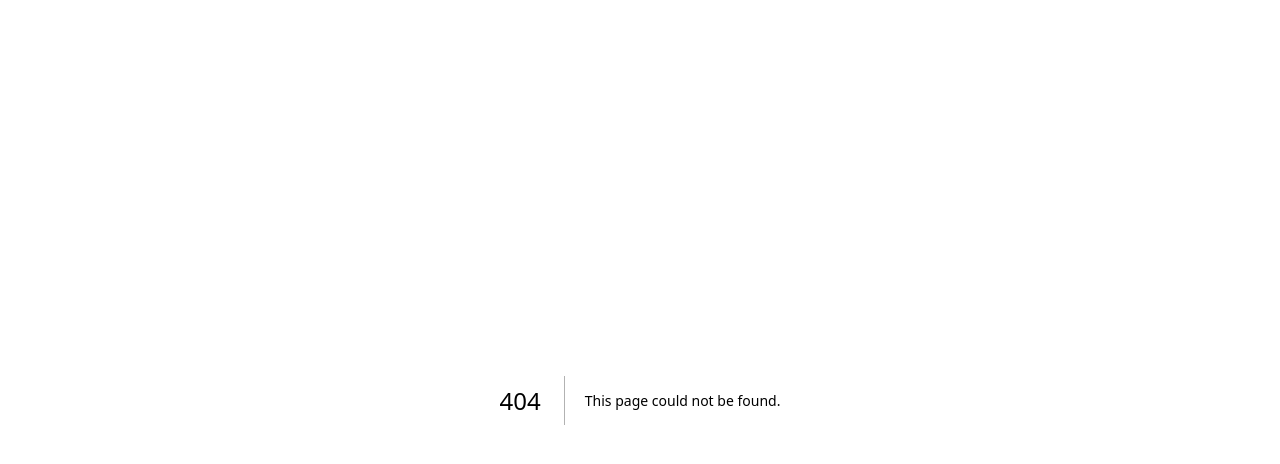
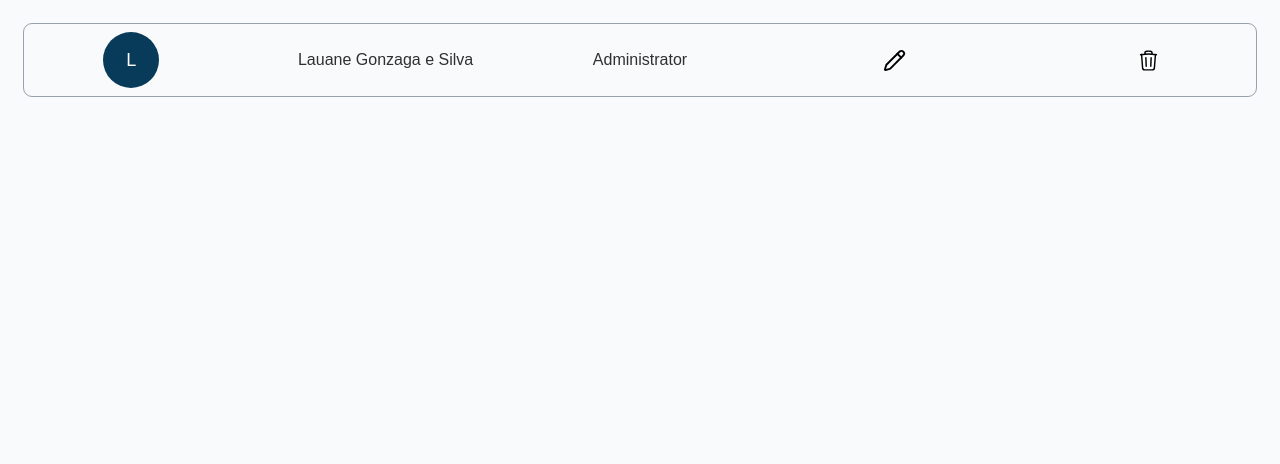
Before and after one commit to waveformer10/HistoPat, a Next.js app: page /PageExample2 in a window 1280 px wide. Before the commit this address had no page. Shown: the top 464 px of the page. Built offline with nearby package versions, Linux system fonts and the light colour scheme.

Commit message:
feat: componente lista de adms

```diff
--- /dev/null
+++ b/src/app/PageExample2/page.tsx
@@ -0,0 +1,9 @@
+import { ListCard } from "../../components/ListCard/ListCard";
+
+export default function page(props: any) {
+  return(
+    <div className="bg-gray-50 h-screen w-screen !p-6  ">
+      <ListCard onPress={() => { return; }} username={"Lauane Gonzaga e Silva"} userRole={"Administrator"} />
+    </div>
+  )
+}
--- /dev/null
+++ b/src/components/ListCard/ListCard.tsx
@@ -0,0 +1,51 @@
+import { ButtonProps } from "../Button/Button.types";
+import { IconLib } from "../IconLib/IconLib";
+import { ListCardProps } from "./ListCard.types";
+
+
+export function ListCard(props: ListCardProps) {
+  return (
+    <div
+      className="
+        grid grid-cols-1 sm:grid-cols-2 md:grid-cols-3 lg:grid-cols-5
+        gap-6 md:gap-10
+        outline outline-gray-400 rounded-lg
+        font-medium text-gray-900 m-4 py-6 px-4
+        min-h-18
+      "
+    >
+      <div className="flex justify-center items-center">
+        <p className="bg-dark-blue rounded-full w-14 h-14 flex items-center justify-center text-white text-lg">
+          {props.username.at(0)}
+        </p>
+      </div>
+
+      <p className="flex items-center justify-center text-center truncate">{props.username}</p>
+      <p className="flex items-center justify-center text-center">{props.userRole}</p>
+
+      <div className="flex justify-center items-center">
+        <button className="px-3 py-2">
+          <IconLib
+            iconLibName="lu"
+            icon="LuPencil"
+            color="var(--color-black)"
+            fill="var(--color-white)"
+            size={23}
+          />
+        </button>
+      </div>
+
+      <div className="flex justify-center items-center">
+        <button className="px-3 py-2">
+          <IconLib
+            iconLibName="hi2"
+            icon="HiOutlineTrash"
+            color="var(--color-black)"
+            fill="var(--color-white)"
+            size={23}
+          />
+        </button>
+      </div>
+    </div>
+  );
+}
```
Also changed, not shown: src/components/ListCard/ListCard.types.ts (added, +7 -0 lines).
